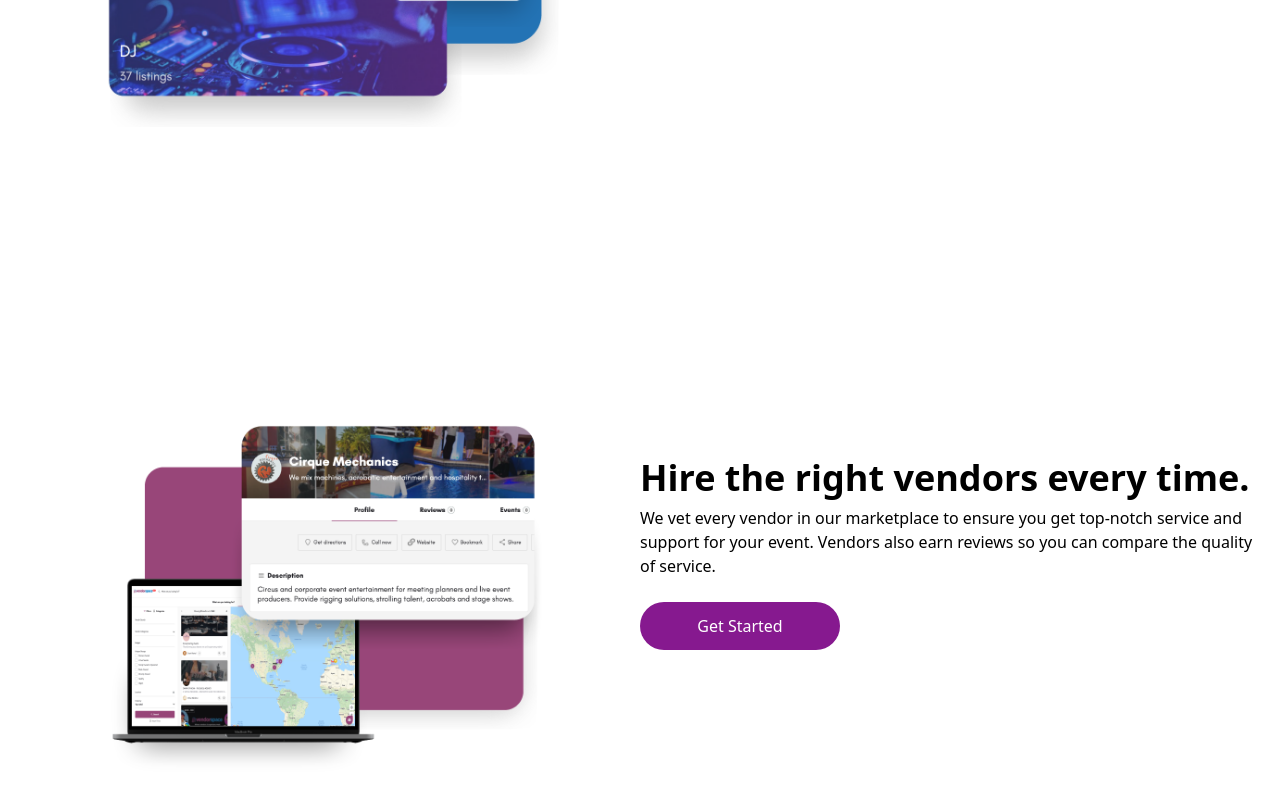
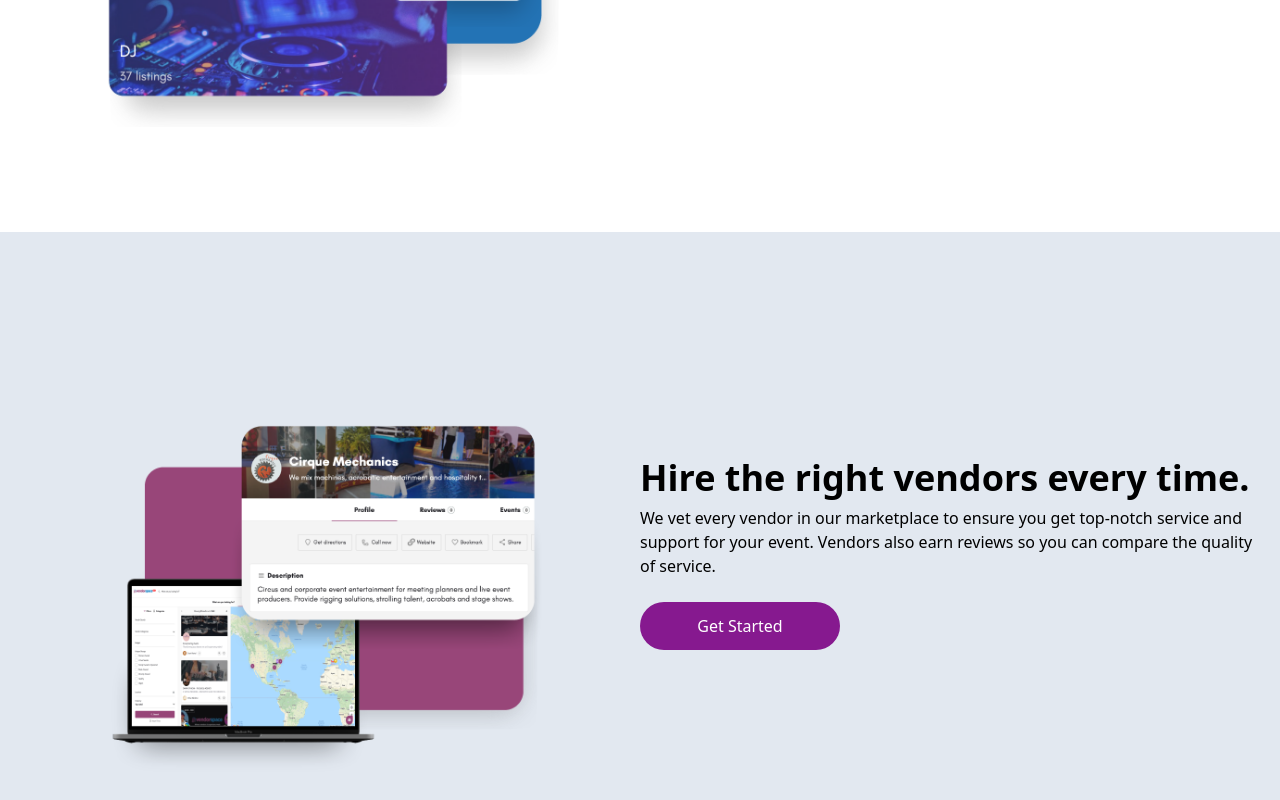
Before and after one commit to Mahmoud-Khalifa19/Vendorspace, a React (Create React App) app: page / in a window 1280 px wide. Shown: the part 1228-2028 px from the top of the page. Built offline with nearby package versions, Linux system fonts and the light colour scheme.

Commit message:
second commit

```diff
--- a/src/components/Newsletter.jsx
+++ b/src/components/Newsletter.jsx
@@ -3,7 +3,7 @@ import Mechanics from '../assets/mechanics.jpg';
 
 const Newsletter = () => {
   return (
-    <div className="w-full bg-white py-16 px-4">
+    <div className="w-full bg-slate-200 py-16 px-4">
     <div className="max-w-[1240px] mx-auto grid md:grid-cols-2">
       <img className="w-[500px] mx-auto my-4" src={Mechanics} alt="/" />
       <div className="flex flex-col justify-center">
```
Also changed, not shown: 1 other file (tests, documents, lock files or other folders).
